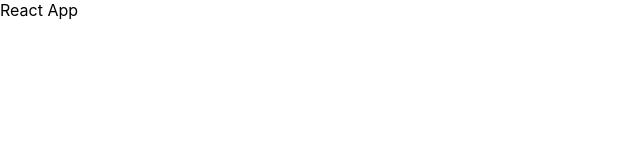
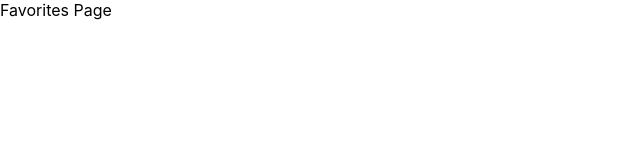
Before and after one commit to yevgenikuznetsov/Weather_App, a React (Create React App) app: page /favorites in a window 1280 px wide. Shown: the top 160 px of the page, without its empty margins (0-640 px from the left). Built offline with nearby package versions, Linux system fonts and the light colour scheme.

Commit message:
Add routes + Create base components

```diff
--- a/package.json
+++ b/package.json
@@ -8,6 +8,7 @@
     "@testing-library/user-event": "^13.5.0",
     "react": "^18.3.1",
     "react-dom": "^18.3.1",
+    "react-router-dom": "^6.23.1",
     "react-scripts": "5.0.1",
     "web-vitals": "^2.1.4"
   },
--- a/src/App.js
+++ b/src/App.js
@@ -1,11 +1,15 @@
+import { useRoutes } from 'react-router-dom';
 import './App.css';
+import Main from './components/Main';
+import Favorites from './components/Favorites';
 
-function App() {
-  return (
-    <div>
-        React App
-    </div>
-  );
-}
+const App = () => {
+  const routes = useRoutes([
+    { path: '/', element: <Main /> },
+    { path: 'favorites', element: <Favorites /> }
+  ]);
+
+  return routes;
+};
 
 export default App;
--- /dev/null
+++ b/src/components/Favorites.js
@@ -0,0 +1,7 @@
+const Favorites = () => {
+    return (
+        <div>Favorites Page</div>
+    )
+}
+
+export default Favorites;
--- /dev/null
+++ b/src/components/Main.js
@@ -0,0 +1,7 @@
+const Main = () => {
+    return (
+        <div>Main Page</div>
+    )
+}
+
+export default Main;
--- a/src/index.js
+++ b/src/index.js
@@ -3,11 +3,14 @@ import ReactDOM from 'react-dom/client';
 import './index.css';
 import App from './App';
 import reportWebVitals from './reportWebVitals';
+import { BrowserRouter } from 'react-router-dom';
 
 const root = ReactDOM.createRoot(document.getElementById('root'));
 root.render(
   <React.StrictMode>
-    <App />
+    <BrowserRouter>
+      <App />
+    </BrowserRouter>
   </React.StrictMode>
 );
 
```
Also changed, not shown: 1 other file (tests, documents, lock files or other folders).
